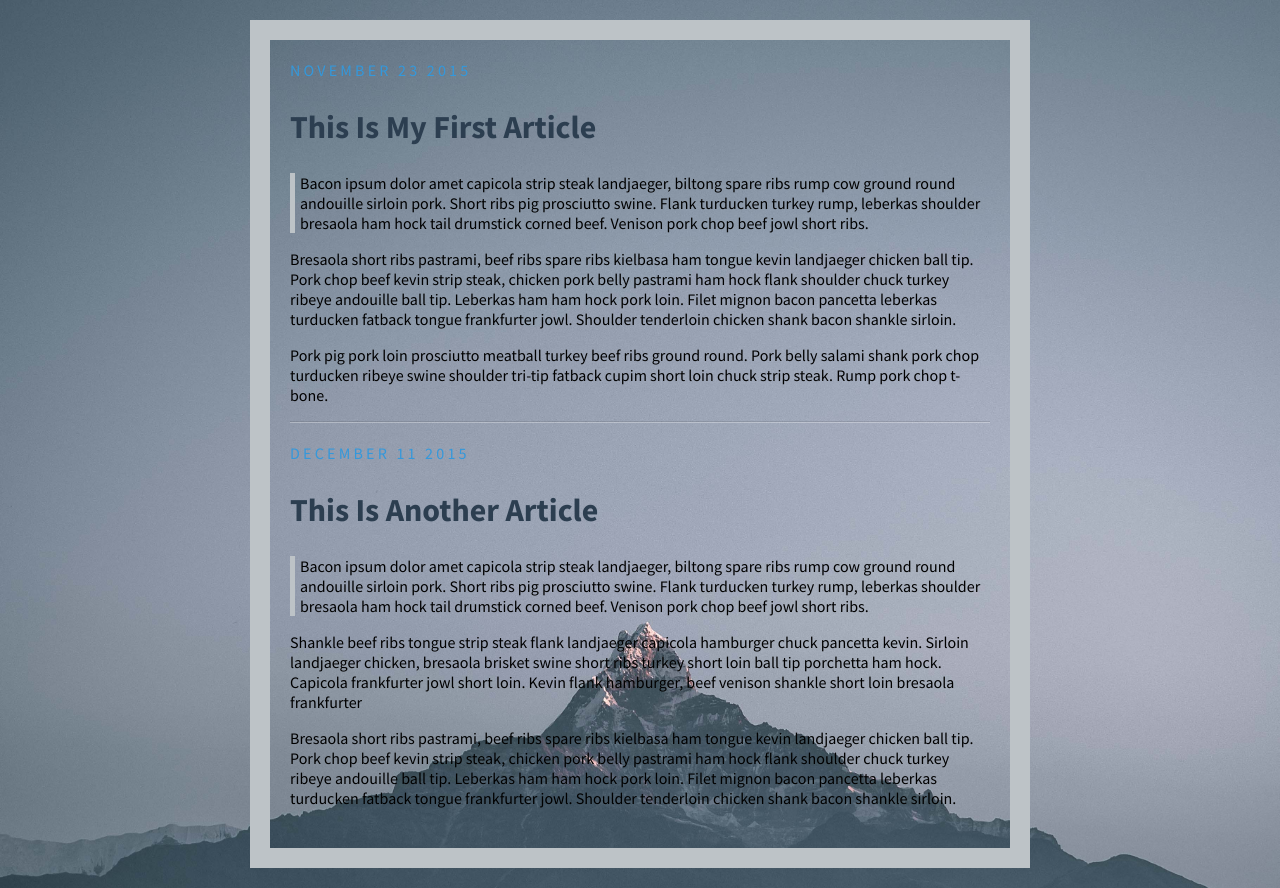
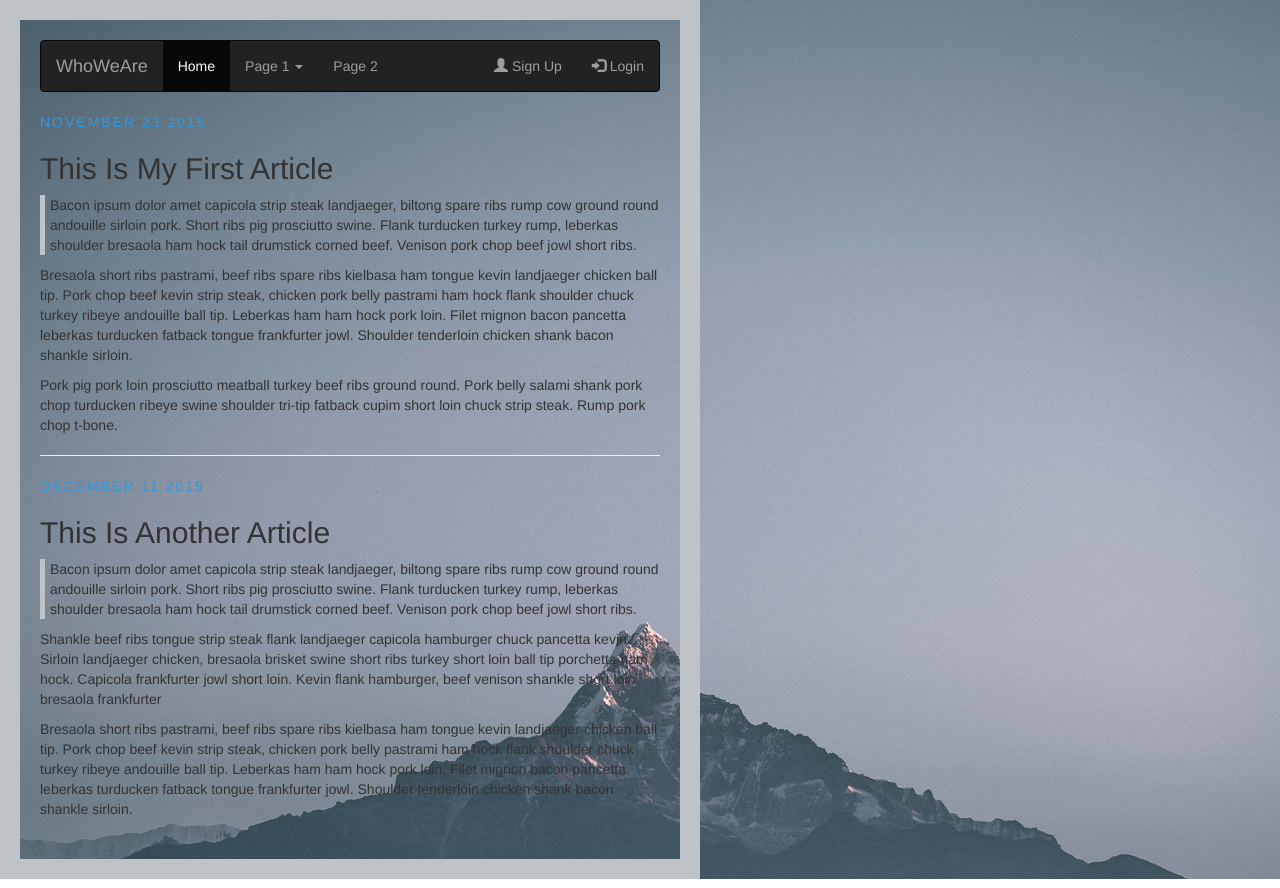
Before and after one commit to DivyasnhDev/divyanshDev.github.io, a plain HTML site: page index.html in a window 1280 px wide. Drawn offline with nearby package versions, Linux system fonts and the light colour scheme.

Commit message:
Update index.html

```diff
--- a/index.html
+++ b/index.html
@@ -1,12 +1,45 @@
 <!DOCTYPE html>
 <html>
 <head>
-	<title>Who We Are</title>
+	<title>My Blog</title>
 	<link rel="stylesheet" type="text/css" href="blog.css">
+
+<link href='http://fonts.googleapis.com/css?family=Source+Sans+Pro:400,700,400italic|Source+Code+Pro:400,700' rel='stylesheet' type='text/css'>
+
+
+
+  <meta charset="utf-8">
+  <meta name="viewport" content="width=device-width, initial-scale=1">
+  <link rel="stylesheet" href="https://maxcdn.bootstrapcdn.com/bootstrap/3.4.0/css/bootstrap.min.css">
+  <script src="https://ajax.googleapis.com/ajax/libs/jquery/3.3.1/jquery.min.js"></script>
+  <script src="https://maxcdn.bootstrapcdn.com/bootstrap/3.4.0/js/bootstrap.min.js"></script>
+</head>
+
 </head>
 <body>
 
-<link href='http://fonts.googleapis.com/css?family=Source+Sans+Pro:400,700,400italic|Source+Code+Pro:400,700' rel='stylesheet' type='text/css'>
+<nav class="navbar navbar-inverse ">
+  <div class="container-fluid">
+    <div class="navbar-header">
+      <a class="navbar-brand" href="#">WhoWeAre</a>
+    </div>
+    <ul class="nav navbar-nav">
+      <li class="active"><a href="#">Home</a></li>
+      <li class="dropdown"><a class="dropdown-toggle" data-toggle="dropdown" href="#">Page 1 <span class="caret"></span></a>
+        <ul class="dropdown-menu">
+          <li><a href="#">Page 1-1</a></li>
+          <li><a href="#">Page 1-2</a></li>
+          <li><a href="#">Page 1-3</a></li>
+        </ul>
+      </li>
+      <li><a href="#">Page 2</a></li>
+    </ul>
+    <ul class="nav navbar-nav navbar-right">
+      <li><a href="#"><span class="glyphicon glyphicon-user"></span> Sign Up</a></li>
+      <li><a href="#"><span class="glyphicon glyphicon-log-in"></span> Login</a></li>
+    </ul>
+  </div>
+</nav>
 
 <div class="post">
 
```
